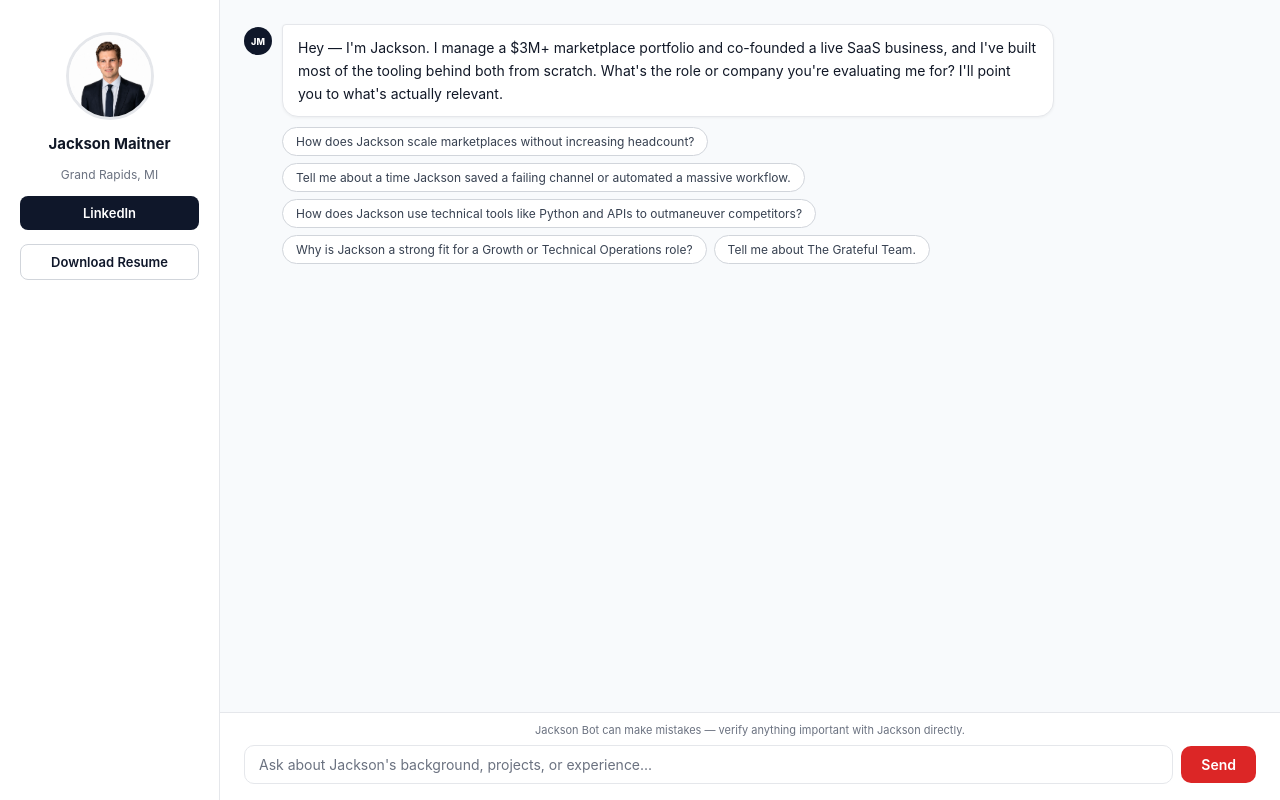
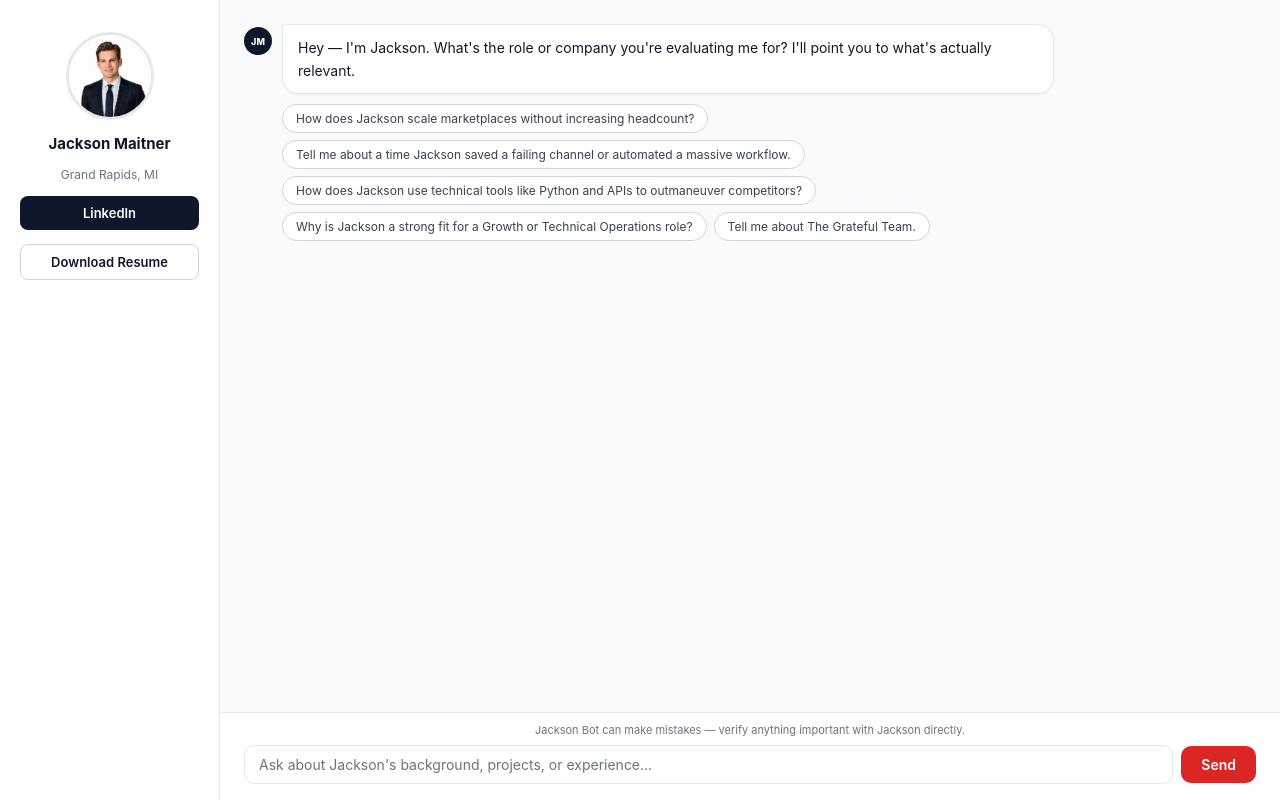
Before and after one commit to jmaitner/jackson-bot, a website: page public/index.html in a window 1280 px wide. Drawn offline with Linux system fonts and the light colour scheme.

Commit message:
Trim opening message — remove credential pitch, keep the question
Co-Authored-By: Claude Sonnet 4.6 <noreply@anthropic.com>

```diff
--- a/public/index.html
+++ b/public/index.html
@@ -211,7 +211,7 @@
         <div class="msg-avatar">JM</div>
         <div>
           <div class="msg-bubble">
-            Hey — I'm Jackson. I manage a $3M+ marketplace portfolio and co-founded a live SaaS business, and I've built most of the tooling behind both from scratch. What's the role or company you're evaluating me for? I'll point you to what's actually relevant.
+            Hey — I'm Jackson. What's the role or company you're evaluating me for? I'll point you to what's actually relevant.
           </div>
           <div class="suggestions" id="suggestions">
             <button class="chip">How does Jackson scale marketplaces without increasing headcount?</button>
```
